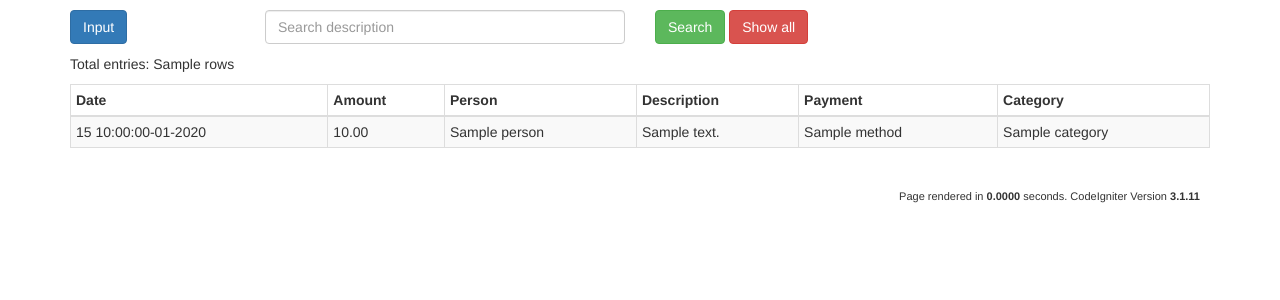
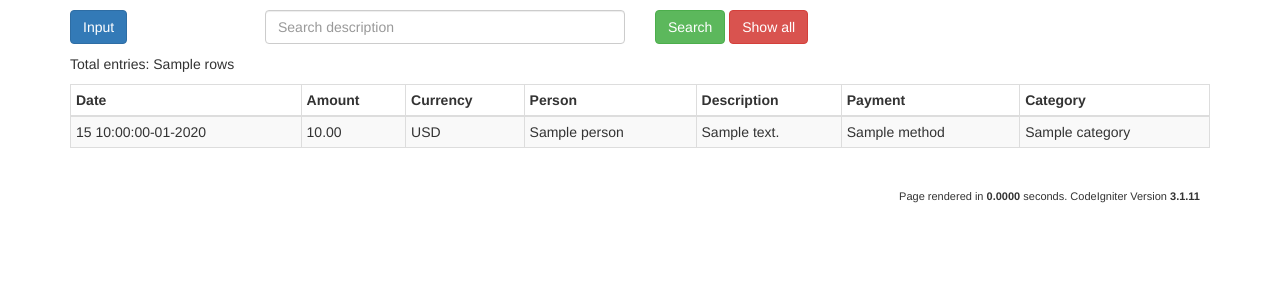
Before and after one commit to apolymen/Expenses, a CodeIgniter app: the page made by application/views/view_retrieve.php in a window 1280 px wide. Shown: the top 300 px of the page. Run offline with CodeIgniter, Linux system fonts and the light colour scheme; the template is opened without the code that fills it: most values are stand-ins (such as "Sample title", 1, 10 or a date in 2020); data that the repository does not hold is empty.

Commit message:
Add currencies

```diff
--- a/application/views/view_retrieve.php
+++ b/application/views/view_retrieve.php
@@ -55,6 +55,7 @@ defined('BASEPATH') OR exit('No direct script access allowed');
         <tr>
           <th>Date</th>
           <th>Amount</th>
+          <th>Currency</th>
           <th>Person</th>
           <th>Description</th>
           <th>Payment</th>
@@ -64,7 +65,7 @@ defined('BASEPATH') OR exit('No direct script access allowed');
       <tbody>
         <?php if (is_array($expenses)) { ?>
           <?php foreach ($expenses as $row): ?>
-          <tr> <td class="hidden"><?=$row->id?></td> <td style="white-space: nowrap;"><?=implode('-', array_reverse(explode('-', $row->Date)))?></td> <td><?=number_format($row->Amount,2)?></td> <td><?=$row->Person?></td> <td><?=$row->Description?></td> <td><?=$row->Method?></td> <td><?=$row->Category?></td> </tr>
+          <tr> <td class="hidden"><?=$row->id?></td> <td style="white-space: nowrap;"><?=implode('-', array_reverse(explode('-', $row->Date)))?></td> <td><?=number_format($row->Amount,2)?></td> <td><?=$row->Currency?></td> <td><?=$row->Person?></td> <td><?=$row->Description?></td> <td><?=$row->Method?></td> <td><?=$row->Category?></td> </tr>
           <?php endforeach; ?>
         <?php } ?>
       </tbody>
```
